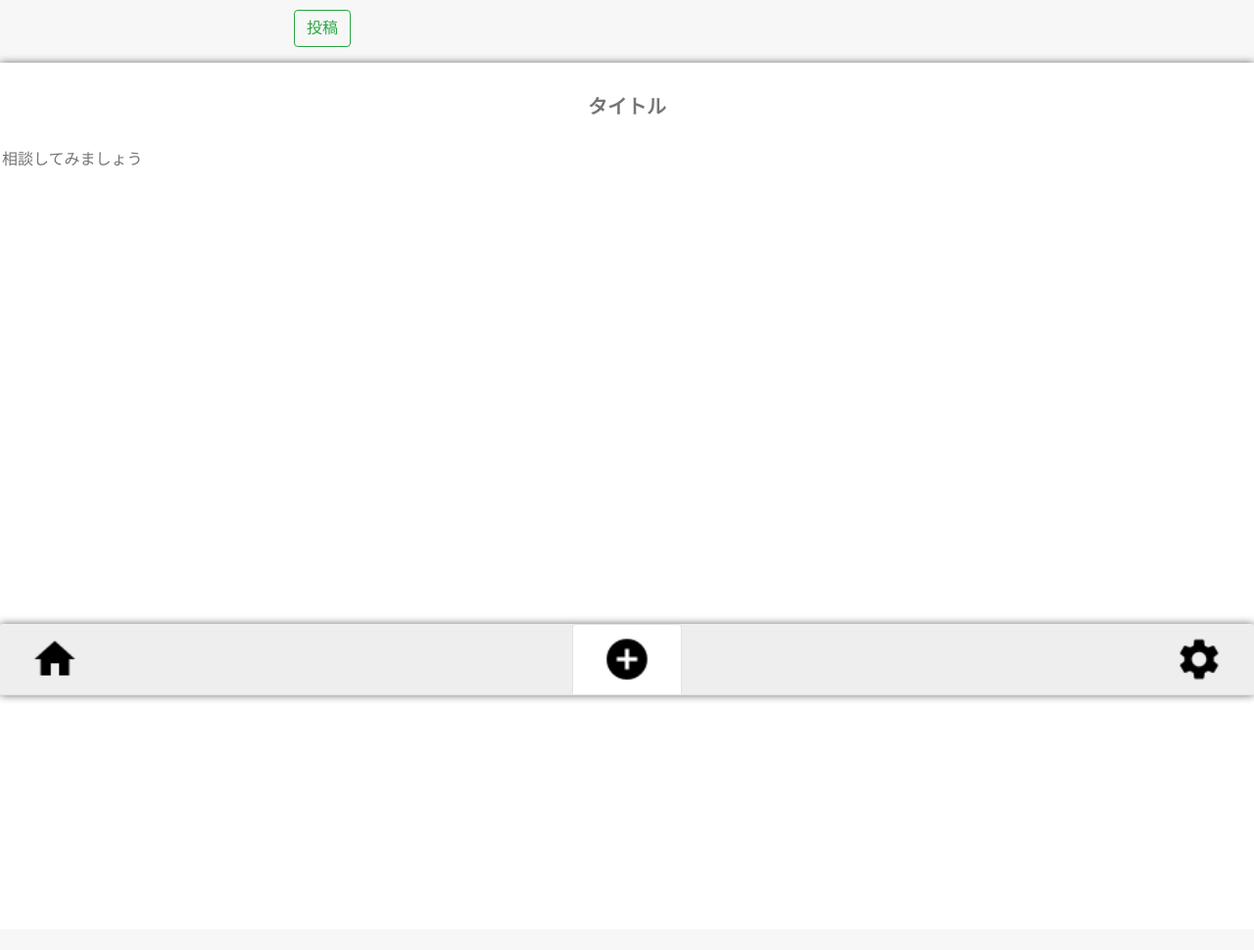
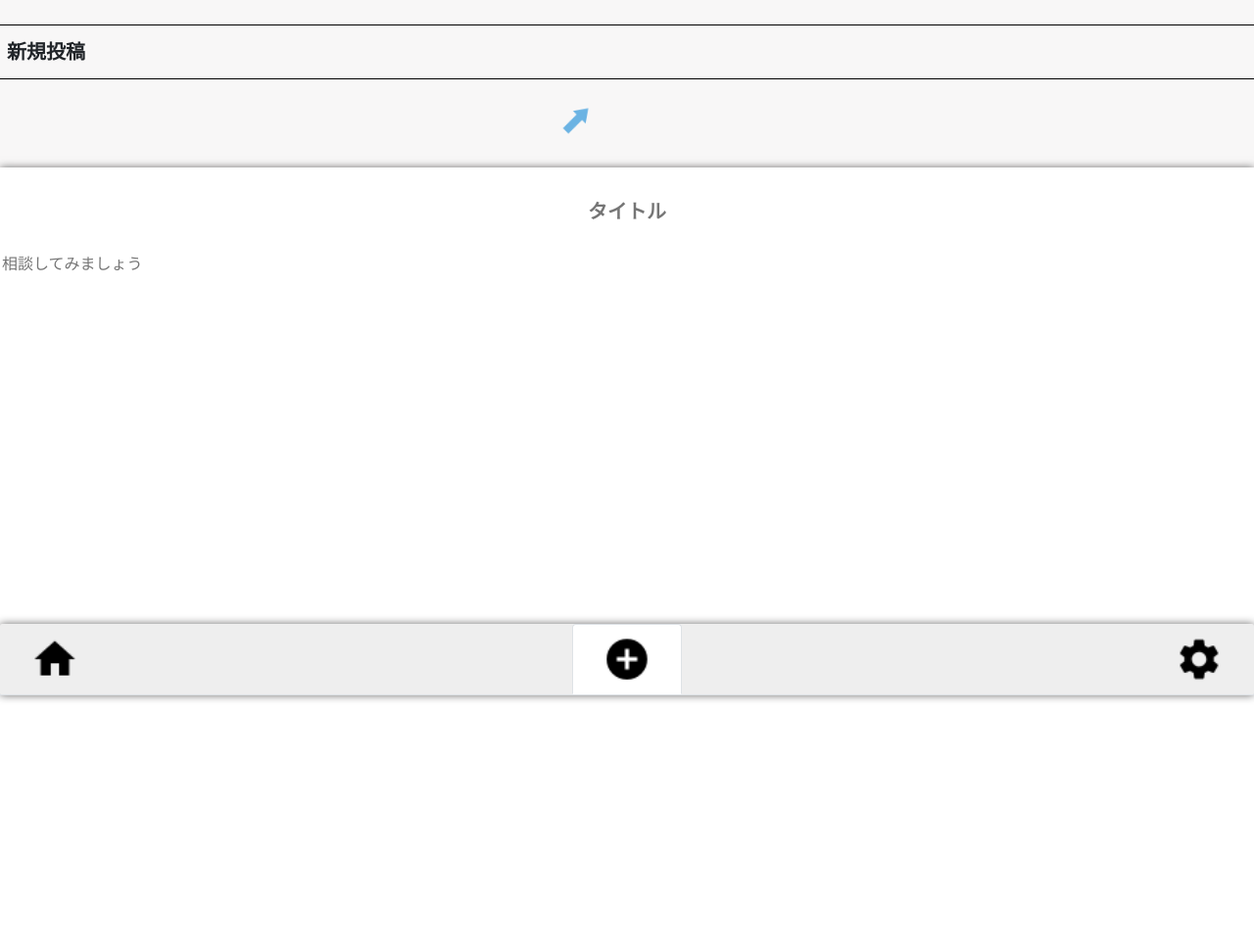
Before and after one commit to ryutakinoshita/siru, a Django app: page /create/ in a window 1280 px wide. Shown: the part 90-1060 px from the top of the page at 98% size. Before the commit the page ends 806 px from the top, so only its background shows below. Run offline with Django 3.2, Linux system fonts and the light colour scheme; some libraries are stand-ins or nearby versions.

Commit message:
20201/1/25

```diff
--- a/post/templates/post/home.html
+++ b/post/templates/post/home.html
@@ -25,7 +25,7 @@
         <a class="nav-link" href="{% url 'detail' post.id %}">詳細</a>
       </li>
       <li class="nav-item">
-        <a class="nav-link" href="{% url 'comment' post.id  %}">コメント</a>
+        <a class="nav-link" href="{% url 'comment' post.id %}">コメント</a>
       </li>
       <li class="nav-item">
         <a class="nav-link " href="#" >ユーザー</a>
--- a/post/templates/post/post_create.html
+++ b/post/templates/post/post_create.html
@@ -2,11 +2,13 @@
 {% load static %}
 {% load widget_tweaks %}
 {% block body %}
-
+<hr color="black" class="new_hr_top">
+<h5 class="form_new">新規投稿</h5>
+<hr color="black" class="new_hr_bottom">
 <form class="create_post" id="post_create" method="post" action="{% url 'create' %}">
   {% csrf_token %}
 <div class="creates_button">
-<button type="submit" class="btn btn-outline-success" id="create_button">投稿</button>
+<button type="submit" class="post_creative"><img class="post_img" src="{% static 'img/post.png' %}" alt=""></button>
     </div>
 <section class="post">
 <table class="title_table">
--- a/post/views.py
+++ b/post/views.py
@@ -33,6 +33,8 @@ class PostDetailView(DetailView):#投稿の詳細
     template_name = 'post/post_detail.html'
     model = Post
 
+
+
 class UpdateView(LoginRequiredMixin,UserPassesTestMixin,UpdateView):#投稿編集機能
     model = Post
     fields = ['title','text']
@@ -66,7 +68,6 @@ class CommentView(CreateView,LoginRequiredMixin):
     form_class = CommentForm
 
 
-
     def form_valid(self, form ):
         form.instance.author = self.request.user
         post_pk = self.kwargs['pk']
--- a/static/css/main.css
+++ b/static/css/main.css
@@ -351,11 +351,17 @@ help{
 /*post_create.html*/
 
 .creates_button{
-    font-size:15px;
-    height: 24px;
-    width: auto;
-    line-height: 15px;
-    margin: 10px 0 30px 300px;
+    margin: 10px 0 20px 330px;
+}
+.post_creative{
+    padding: 0;
+    border: 0;
+
+}
+.post_img{
+    width: 35px;
+    height: 35px;
+    background:#f8f7f7 ;
 }
 
 .post{
@@ -383,6 +389,11 @@ help{
     height: 100vh;
     resize: none;
     border:none;
+}
+.form_new{
+    font-family: 'Sawarabi Mincho', sans-serif;
+    margin-left: 7px;
+    font-weight: bolder;
 }
 
 /*post_detail.html*/
@@ -508,7 +528,42 @@ help{
 
 .my_page_post{
     background: #ffffff;
-    margin-bottom: 5px;
-     box-shadow: 0 0 8px #6d6c6c;
+    box-shadow: 0 0 8px #6d6c6c;
     margin-bottom: 15px;
 }
+
+/*comment.html*/
+
+.comment_text{
+    margin-top:10px;
+    margin-bottom: 10px;
+    width: 100%;
+    height: 100vh;
+    resize: none;
+    border:none;
+
+}
+.comment_new{
+    font-family: 'Sawarabi Mincho', sans-serif;
+    margin-left: 7px;
+    font-weight: bolder;
+
+}
+.comment_button{
+    display: flex;
+}
+.comment{
+    width: 100%;
+    height: 100vh;
+    background: #ffffff;
+    box-shadow: 0 0 8px #6d6c6c;
+}
+.post_creative{
+    margin-left:240px;
+    margin-bottom: 10px;
+}
+
+.comment-link{
+    font-size: 13px;
+    color: #146dac;
+}
```
Also changed, not shown: other parts of static/css/main.css (+23 -14 lines), post/templates/post/comment.html (+25 -12 lines), post/templates/post/post_detail.html (+15 -7 lines), static/img/bell.png (deleted), static/img/chat.png (deleted), static/img/favorite.png (deleted), static/img/handshake.jpg (deleted), static/img/health.jpg (deleted), static/img/love.jpg (deleted), static/img/money.jpg (deleted), static/img/post.png (added), static/img/search.png (deleted), static/img/user.png (deleted), static/img/work.jpg (deleted).
